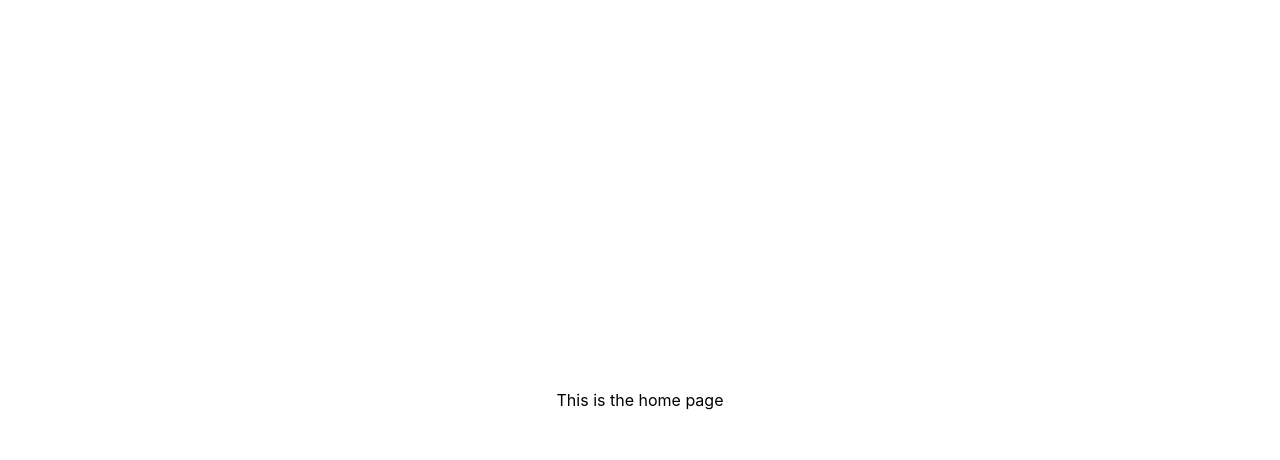
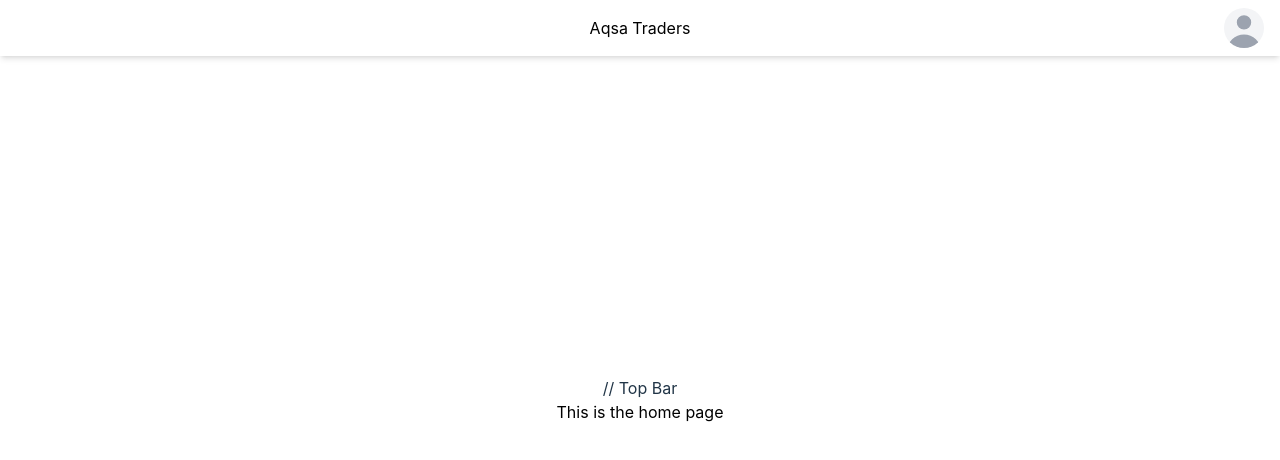
Before and after one commit to avcton/aqsa-accounts-erp, a React (Vite) app: page /home in a window 1280 px wide. Shown: the top 460 px of the page. Built offline with nearby package versions, Linux system fonts and the light colour scheme.

Commit message:
Home Page Initiated

```diff
--- a/src/home.jsx
+++ b/src/home.jsx
@@ -1,13 +1,36 @@
 import PageAnimation from "./PageAnimation"
+import logo from "./assets/logo.png"
 
 function Home(){
     return (
         <PageAnimation>
             <div className=" flex flex-col justify-center items-center h-screen w-screen">
+                // Top Bar
+                <div className=" bg-inherit shadow-md w-screen font-normal absolute top-0 flex flex-row justify-center items-center text-black">
+                    <h4 className=" my-4">Aqsa Traders</h4>
+                    <UserImage />
+                </div>
                 <h3 className=" text-black">This is the home page</h3>
             </div>
         </PageAnimation>
     )
 }
 
+// Generates a user image based on the provided data
+function UserImage({Image}){
+    if(Image == undefined){
+        // Generating a placeholder image
+        return (
+            <div class=" absolute right-0 mx-4 w-10 h-10 overflow-hidden bg-gray-100 rounded-full">
+                <svg class="absolute w-12 h-12 text-gray-400 -left-1" fill="currentColor" viewBox="0 0 20 20" xmlns="http://www.w3.org/2000/svg"><path fill-rule="evenodd" d="M10 9a3 3 0 100-6 3 3 0 000 6zm-7 9a7 7 0 1114 0H3z" clip-rule="evenodd"></path></svg>
+            </div>
+        )
+    }
+    else {
+        return(
+            <img class=" absolute right-0 mx-4 w-12 h-12 rounded-full" src={Image} alt="Rounded avatar"/>
+        )
+    }
+}
+
 export default Home
```
